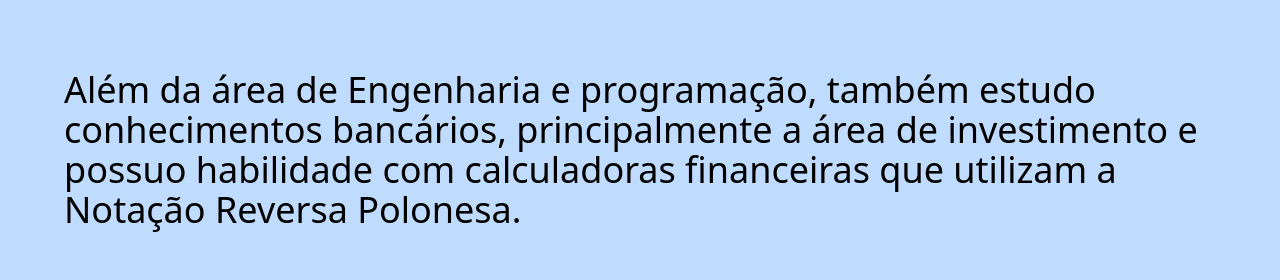
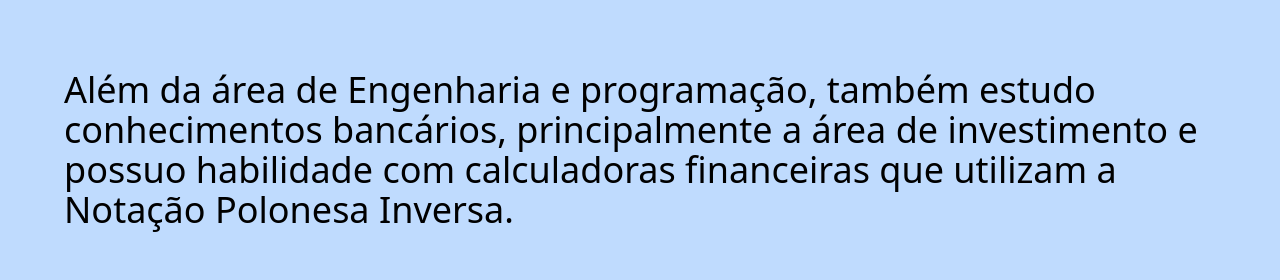
Before and after one commit to Hzimr/MiniProjetoTecWeb, a website: page inovacao.html in a window 1280 px wide. Shown: the part 122-402 px from the top of the page. Drawn offline with Linux system fonts and the light colour scheme.

Commit message:
fix: changed text

```diff
--- a/inovacao.html
+++ b/inovacao.html
@@ -21,7 +21,7 @@
       <h1 class="text-4xl">
         Além da área de Engenharia e programação, também estudo conhecimentos
         bancários, principalmente a área de investimento e possuo habilidade com
-        calculadoras financeiras que utilizam a Notação Reversa Polonesa.
+        calculadoras financeiras que utilizam a Notação Polonesa Inversa.
       </h1>
       <img
         src="assets/Investment.png"
```
